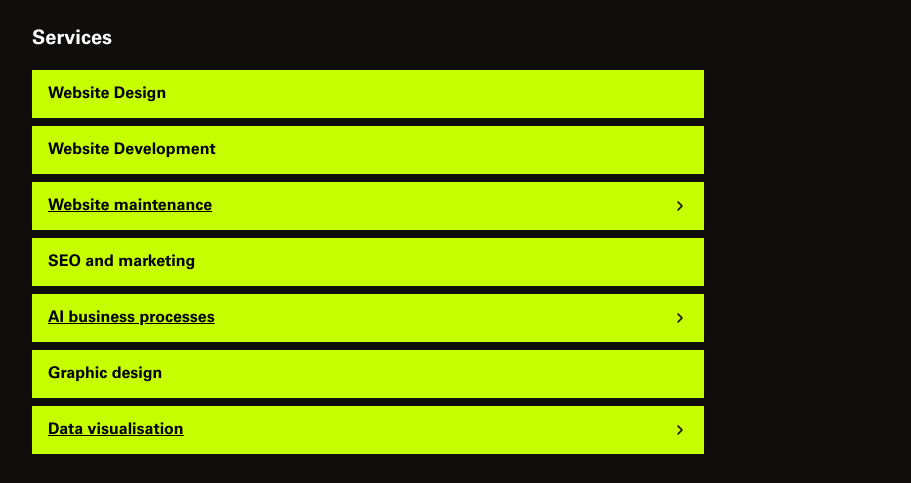
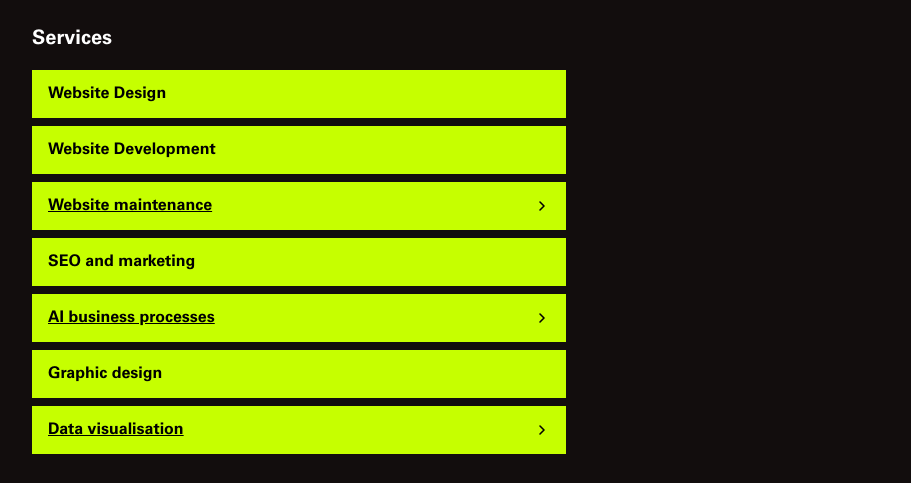
Before and after one commit to OlgitH/studio, a Next.js app: page /about in a window 1280 px wide. Shown: the part 806-1289 px from the top of the page, without its empty margins (192-1103 px from the left). Built offline with nearby package versions, Linux system fonts and the light colour scheme; no server answers.

Commit message:
max witdth green boxes

```diff
--- a/src/app/components/LinkBoxList.tsx
+++ b/src/app/components/LinkBoxList.tsx
@@ -7,7 +7,7 @@ type LinkBoxItem = {
 
 export default function LinkBoxList({ items }: { items: LinkBoxItem[] }) {
 	return (
-		<ul className="space-y-2">
+		<ul className="max-w-[60ch] space-y-2">
 			{items.map(({ label, href }) =>
 				href ? (
 					<li key={label}>
```
